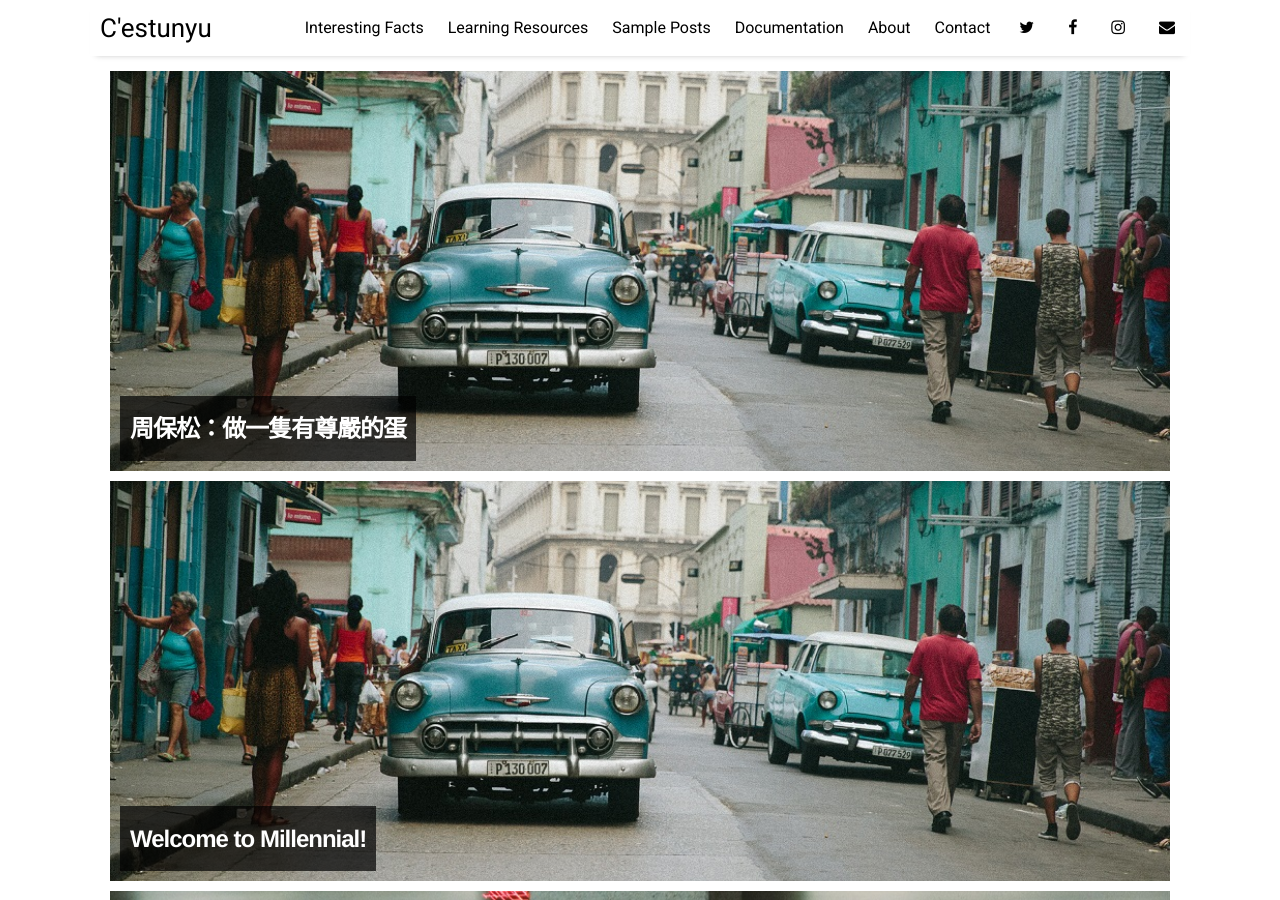
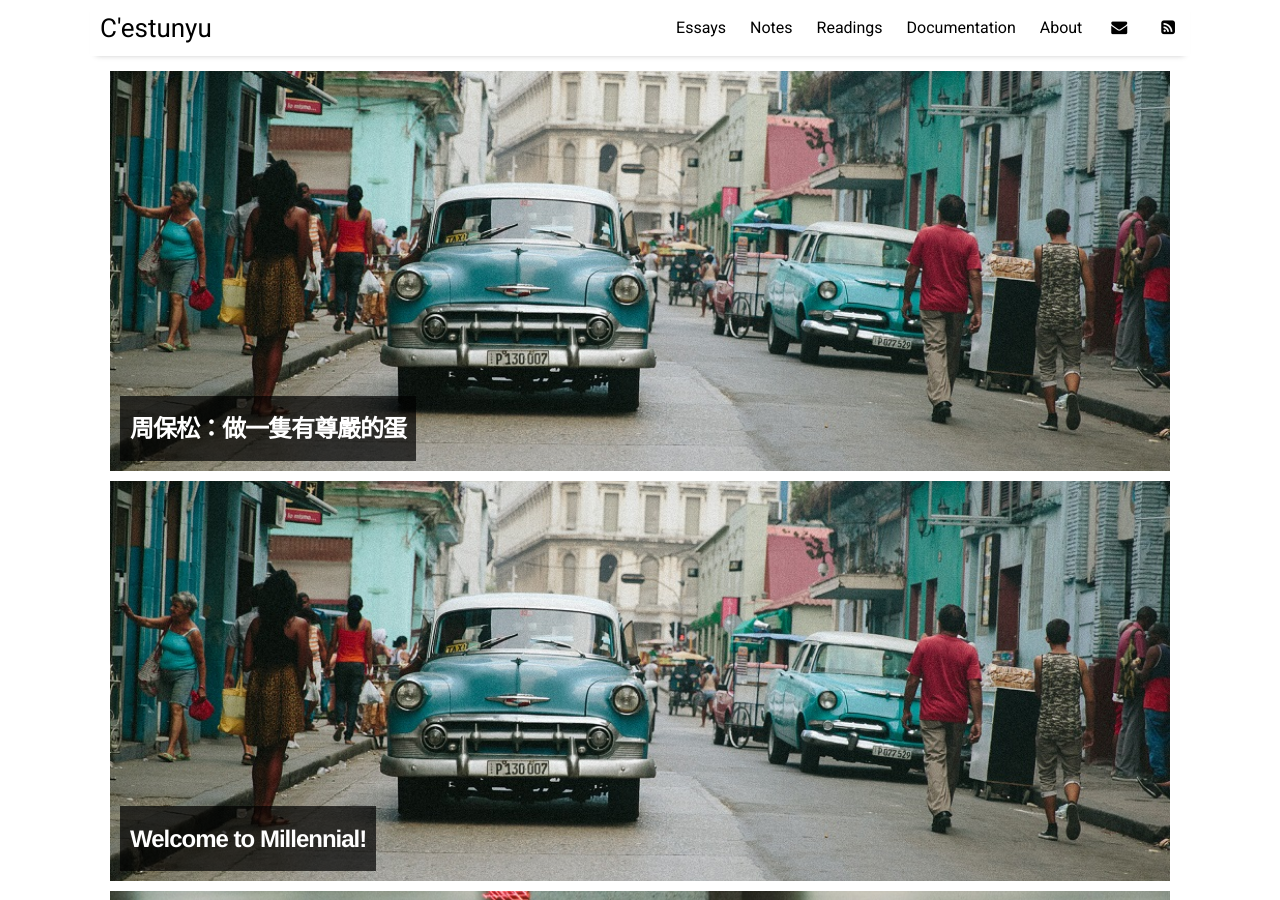
Before and after one commit to Cestunyu/tempCestunyu.github.io, a Jekyll site: the page built from index.html, in a window 1280 px wide and 900 px high. Built offline with Jekyll 4.4.1, drawn with Linux system fonts in a browser that asks for light colours; nearby versions of some CDN libraries; the list of posts is cut into pages by our own code.

Commit message:
Update settings.yml

```diff
--- a/_data/settings.yml
+++ b/_data/settings.yml
@@ -7,20 +7,20 @@ disqus:
 google-ID: 'UA-112060364-2'
 
 menu:
-- {name: 'Interesting Facts', folder: 'pages', file: 'facts.html'}
-- {name: 'Learning Resources', folder: 'pages', file: 'resources.html'}
-- {name: 'Sample Posts', folder: 'pages', file: 'sample-posts.html'}
+- {name: 'Essays', folder: 'pages', file: 'facts.html'}
+- {name: 'Notes', folder: 'pages', file: 'resources.html'}
+- {name: 'Readings', folder: 'pages', file: 'sample-posts.html'}
 - {name: 'Documentation', folder: 'pages', file: 'documentation.html'}
 - {name: 'About', folder: 'pages', file: 'about.html'}
-- {name: 'Contact', folder: 'pages', file: 'contact.html'}
+
 
 # Available social icons are powered by Font Awesome, so you can use any icon that they offer
 social:
-- {icon: 'twitter', link: 'https://twitter.com/paululele'}
-- {icon: 'facebook', link: 'https://www.facebook.com/Le.Paul.94'}
-- {icon: 'instagram', link: 'https://instagram.com/paululele'}
-- {icon: 'envelope', link: 'mailto:l.nguyen.paul@gmail.com'}
-# - {icon: 'rss-square', link: 'feed.xml'}
+#- {icon: 'twitter', link: 'https://twitter.com/paululele'}
+#- {icon: 'facebook', link: 'https://www.facebook.com/Le.Paul.94'}
+#- {icon: 'instagram', link: 'https://instagram.com/paululele'}
+- {icon: 'envelope', link: 'mailto:itmaybeyu@gmail.com'}
+- {icon: 'rss-square', link: 'feed.xml'}
 # - {icon: 'rss-square', link: 'rss-feed.xml'}
 
 # Customize site text
```
